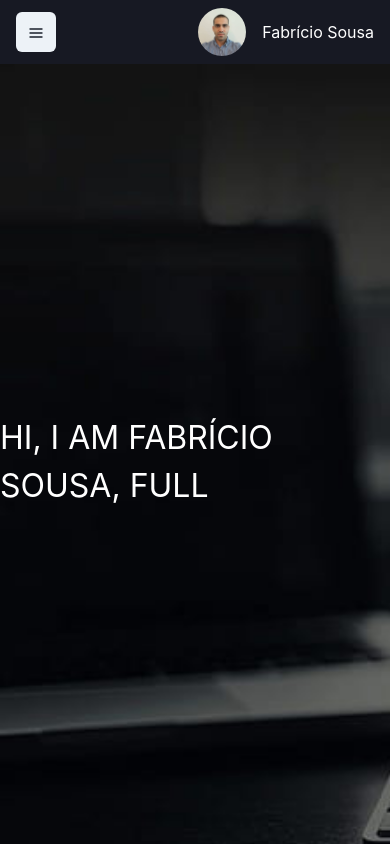
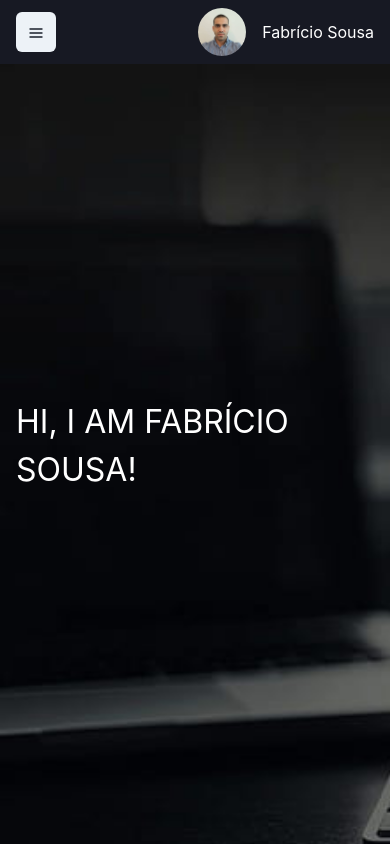
Before and after one commit to FabricioSousa1994/MyPortfolio, a React (Create React App) app: page / in a window 390 px wide. Built offline with nearby package versions, Linux system fonts and the light colour scheme.

Commit message:
changed the button to code, and fixed mobile style, last fixes, portfolio done

```diff
--- a/src/App.css
+++ b/src/App.css
@@ -18,7 +18,17 @@
     background-size: cover;
     min-height: 100vh;
     color: white;
+    text-align: justify;
 
+    }
+
+    .paragraph {
+      padding: 1rem;
+    }
+
+    .title {
+      padding: 1rem;
+      text-align:start;
     }
 
     .nav {
@@ -59,12 +69,12 @@
     }
 
     .projects-btn {
-      padding-top: 1rem;
+      padding: 1rem;
     }
 
     .card-footer {
       display: flex;
-      flex-direction: column;
+      flex-direction:row;
       justify-content: center;
       align-items: center;
       background-color: #2d3748;
@@ -143,6 +153,11 @@
 
     }
 
+    .paragraph {
+      padding: 1rem;
+      text-align: justify;
+    }
+
 
     .projects {
       display:flex;
@@ -158,12 +173,13 @@
       flex-direction: column;
       text-align: center;
       justify-content: center;
+      padding: 1rem;
 
 
     }
 
     .projects-btn {
-      padding-left: 1rem;
+      padding-right: 1rem;
     }
 
 
--- a/src/components/Main.js
+++ b/src/components/Main.js
@@ -15,11 +15,11 @@ function Main(props) {
 
     const timeoutParagraph = setTimeout(() => {
       setShowParagraph(true);
-    }, 9000);
+    }, 5500);
 
     const timeoutBtn = setTimeout(() => {
       setShowBtn(true);
-    }, 10000);
+    }, 6000);
 
     return () => {
       clearTimeout(timeoutHeading, timeoutParagraph, timeoutBtn);
@@ -30,7 +30,7 @@ function Main(props) {
     <div className="main" id={props.id}>
       <div style={{fontSize: "xx-large"}}>{showDiv ? <Typewriter /> : null}</div>
       <br />
-      <div id="main-paragraph">{showParagraph ? "Welcome to my portfolio! My main concern is building responsive and intuitive websites and applications. Click on the button bellow to know more about me and my projects!" : null}</div>
+      <div id="main-paragraph" className="paragraph">{showParagraph ? "Welcome to my portfolio! My main concern is building responsive and intuitive websites and applications. Click on the button bellow to know more about me and my projects!" : null}</div>
       <br />
 
       <div>{showBtn ? <a href="#about"><Button style={{backgroundColor: "#08fdd8"}}>See more</Button></a> : null}</div>
--- a/src/components/Projects.js
+++ b/src/components/Projects.js
@@ -1,8 +1,18 @@
 
 import { Button, Card, CardBody, CardFooter, Heading, Image, Stack, Text } from "@chakra-ui/react"
+import { useState } from "react"
 
 
 function Projects(props) {
+
+  const [selectedOption, setSelectedOption] = useState("");
+
+  function handleOptionChange(event) {
+    if(event.target.value !== "") {
+      window.open(event.target.value, "_blank")
+    }
+    setSelectedOption(event.target.value)
+  }
 
 
   return (
@@ -36,21 +46,22 @@ The skills used on this website were React, NodeJS, MongoDB, JavaScript, HTML5 a
       </a>
 
 
-      <a href="https://github.com/joaovff/Auto-Premium-Frontend" target="_blank" rel="noopener noreferrer" className="projects-btn">
-      <Button variant='solid' style={{color:"#08fdd8", backgroundColor:"#3d4756"}}>
-        Code (frontend)
-      </Button>
-      </a>
 
-      <a href="https://github.com/joaovff/Auto-Premium-Backend" target="_blank" rel="noopener noreferrer" className="projects-btn">
-      <Button variant='solid' style={{color:"#08fdd8", backgroundColor:"#3d4756"}}>
-        Code (backend)
-      </Button>
-      </a>
+        <Button style={{color:"#08fdd8", backgroundColor:"#3d4756"}} variant="solid">
+        <select id="linkSelector" onChange={handleOptionChange} style={{color:"#08fdd8", backgroundColor:"#3d4756"}} variant="solid">
+          <option value="" className="code-btn">Code</option>
+          <option value="https://github.com/joaovff/Auto-Premium-Frontend">Frontend</option>
+          <option value="https://github.com/joaovff/Auto-Premium-Backend">Backend</option>
+        </select>
+        </Button>
+
 
 
 
   </CardFooter>
+
+
+
 </Card>
 
 <br/>
--- a/src/components/TypeWriter.js
+++ b/src/components/TypeWriter.js
@@ -2,7 +2,7 @@ import { useState, useEffect } from 'react';
 
 function TypeWriter() {
   const [text, setText] = useState('');
-  const sentence = "HI, I AM FABRÍCIO SOUSA, FULLSTACK WEB DEVELOPER!";
+  const sentence = "HI, I AM FABRÍCIO SOUSA!";
   const delay = 120;
 
   useEffect(() => {
@@ -23,7 +23,7 @@ function TypeWriter() {
   }, []);
 
   return (
-    <div>{text}</div>
+    <div className='title'>{text}</div>
   );
 }
 
```
